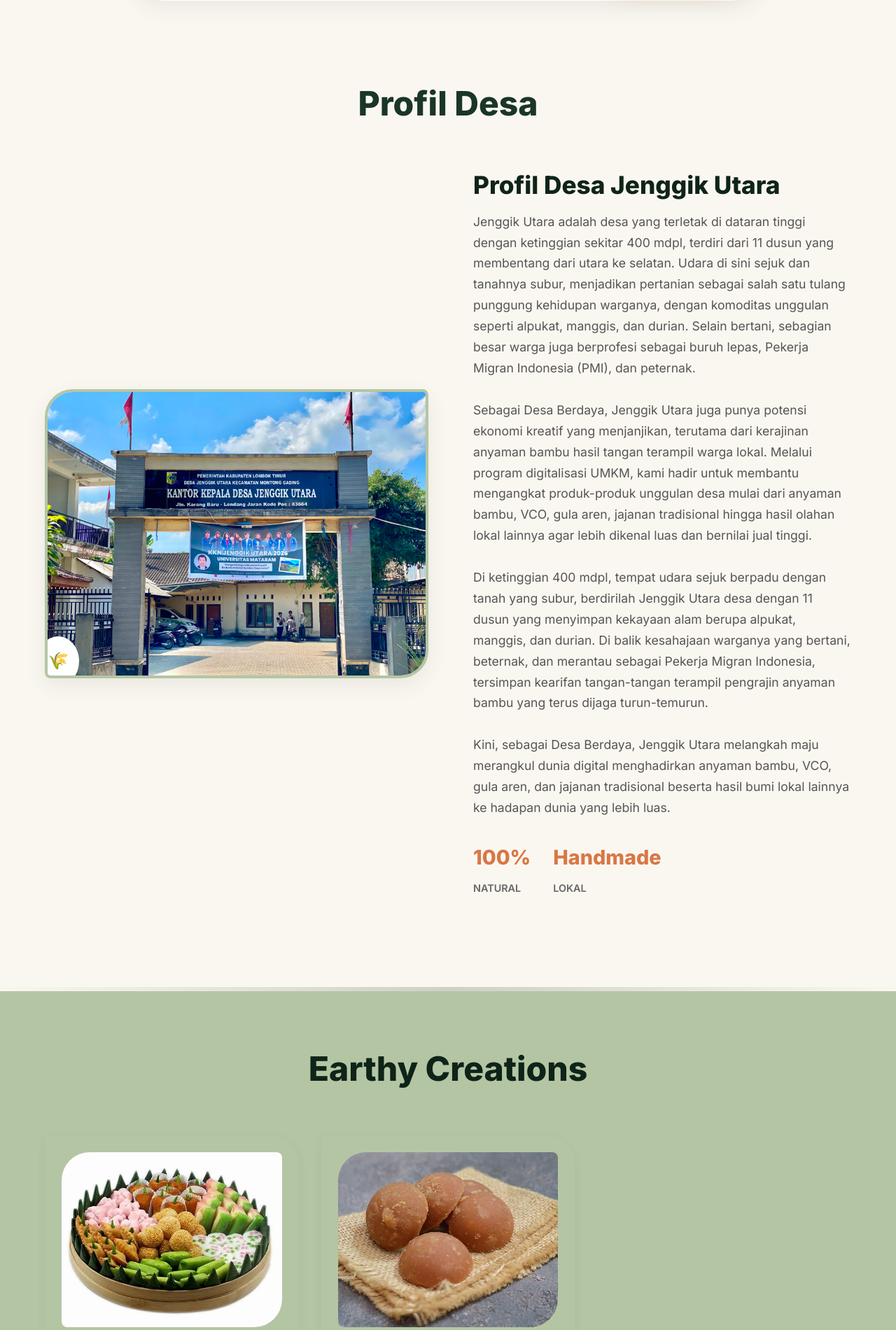
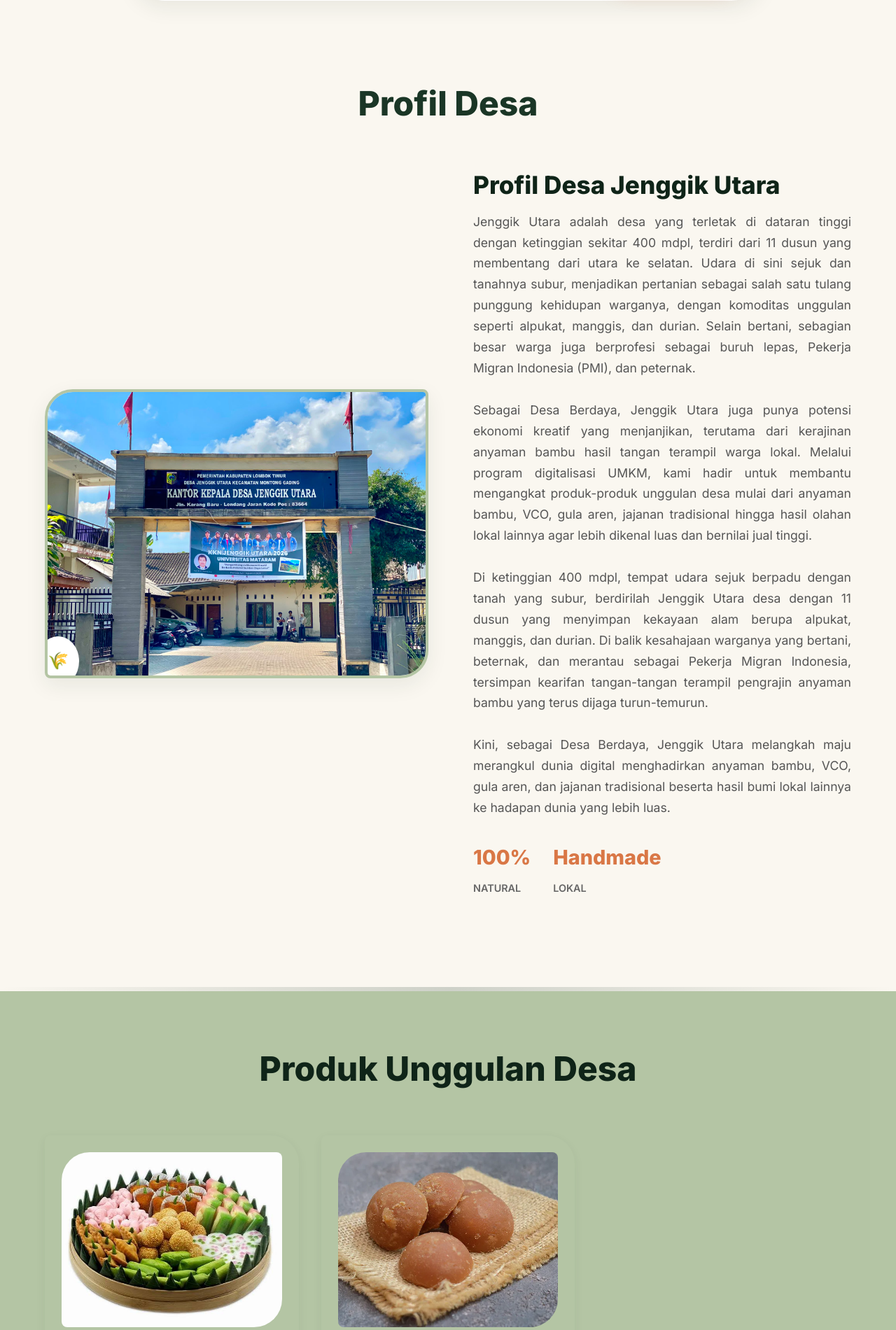
Before and after one commit to daelzikri/Jenggik-Utara, a PHP site: page / in a window 1280 px wide. Shown: the part 839-2739 px from the top of the page at 70% size. Run offline with PHP 8.4, Linux system fonts and the light colour scheme; data comes from the database, SQL or seed files in the repository.

Commit message:
perbaiki profile  dan judul section

```diff
--- a/index.php
+++ b/index.php
@@ -176,7 +176,7 @@ if ($pdo) {
             </div>
             <div class="profile-text">
                 <h3 style="font-size: 2.2rem; color: var(--primary-dark); font-weight: 800; line-height: 1.2; margin-bottom: 1rem;"><?= htmlspecialchars($profil_desa['judul_profil']) ?></h3>
-                <p style="margin-bottom: 20px; font-size: 1.1rem; color: #555;"><?= nl2br(htmlspecialchars($profil_desa['informasi_desa'])) ?></p>
+                <p style="margin-bottom: 20px; font-size: 1.1rem; color: #555; text-align: justify;"><?= nl2br(htmlspecialchars($profil_desa['informasi_desa'])) ?></p>
                 <div style="display: flex; gap: 2rem; margin-top: 2rem;">
                     <div>
                         <h4 style="font-size: 1.8rem; color: var(--secondary-color); font-weight: 800; margin-bottom: 5px;">100%</h4>
@@ -196,7 +196,7 @@ if ($pdo) {
     <div style="width: 100%; height: 6px; background: linear-gradient(90deg, transparent, rgba(26,54,38,0.2), transparent); margin-top: 2rem;"></div>
     <section id="umkm" style="position: relative; padding: 5rem 5% 6rem; background: var(--primary-light); max-width: 100%;">
         <div style="max-width: 1400px; margin: 0 auto;">
-            <h2 class="section-title" style="color: var(--primary-dark);">Earthy Creations</h2>
+            <h2 class="section-title" style="color: var(--primary-dark);">Produk Unggulan Desa</h2>
             <div class="product-grid">
             <?php foreach($umkm_sorotan as $umkm): ?>
             <div class="product-card">
```
